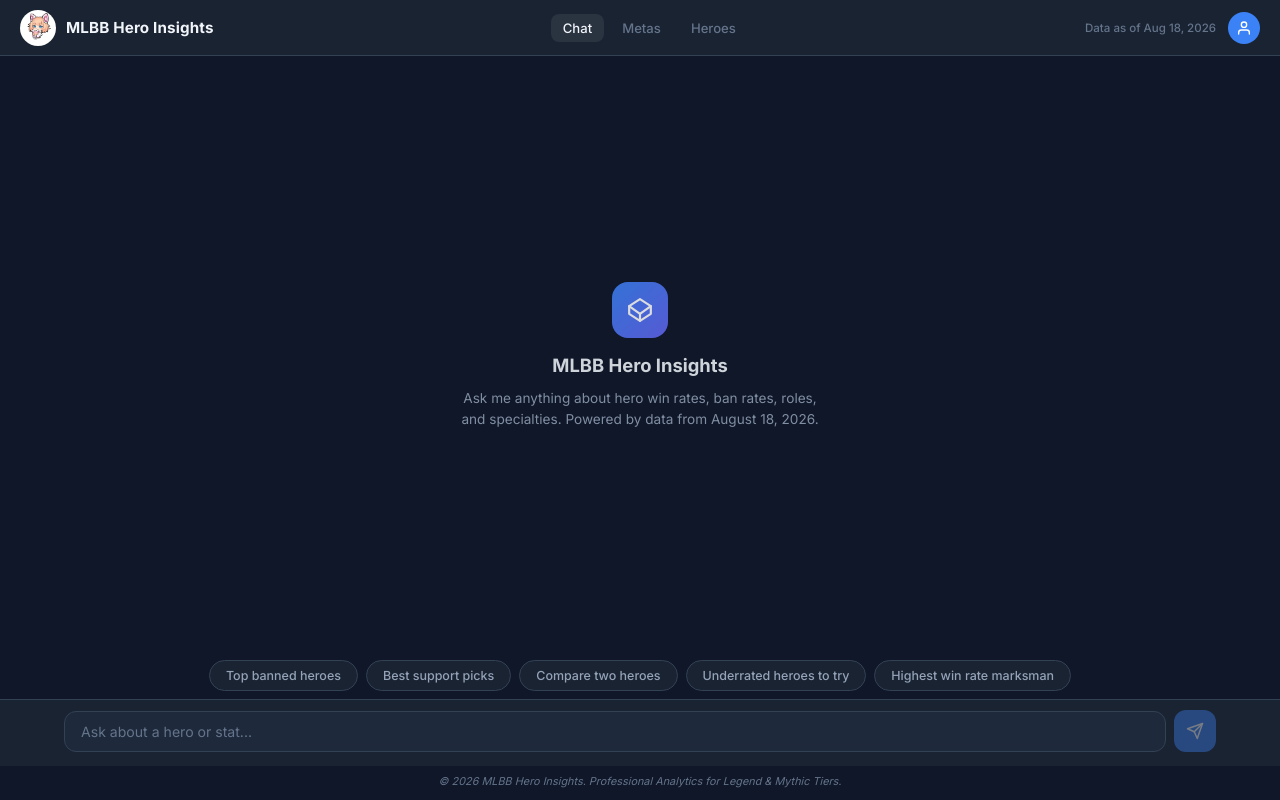
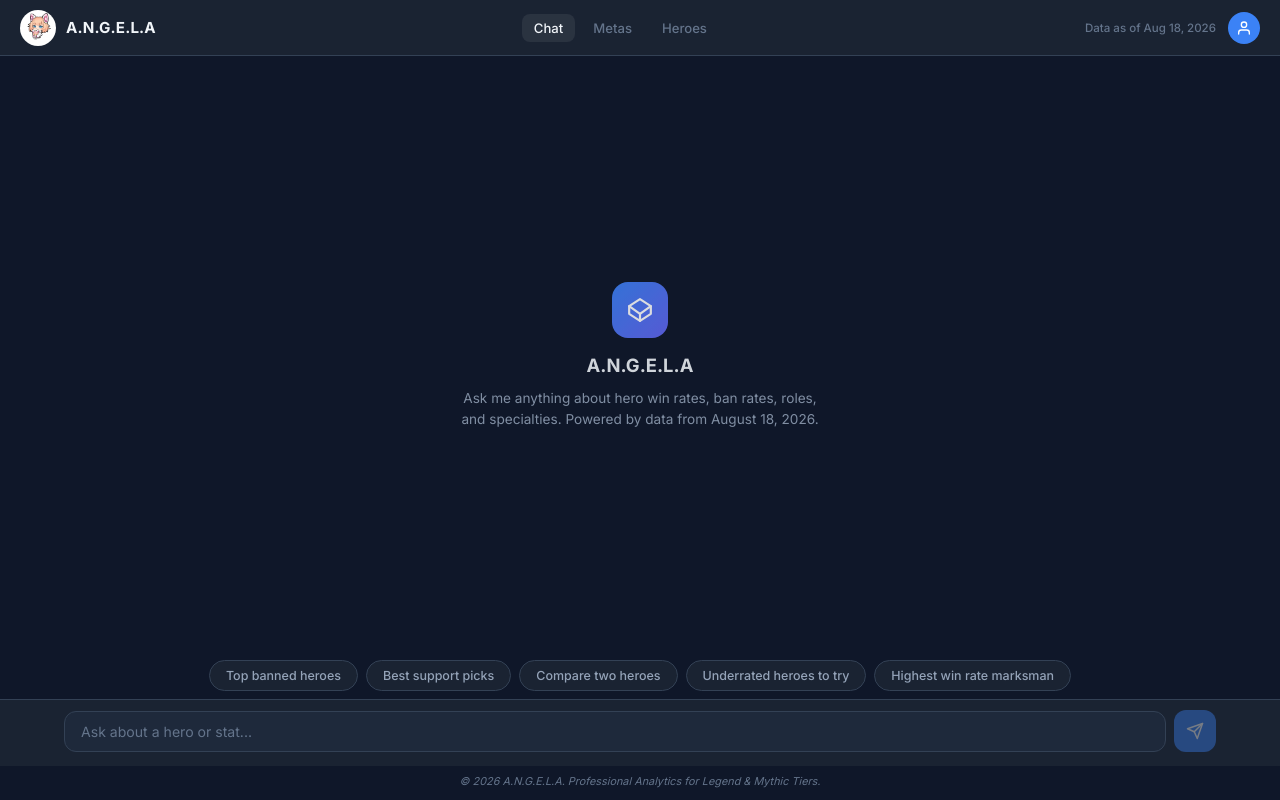
Before and after one commit to Yezez9/ML_GPT-OSS-120B-democase, a React (Vite) app: page / in a window 1280 px wide. Built offline with nearby package versions, Linux system fonts and the light colour scheme.

Commit message:
Rename MLBB Hero Insights to A.N.G.E.L.A across all pages

```diff
--- a/index.html
+++ b/index.html
@@ -3,7 +3,7 @@
   <head>
     <meta charset="UTF-8" />
     <meta name="viewport" content="width=device-width, initial-scale=1.0" />
-    <title>MLBB Hero Insights</title>
+    <title>A.N.G.E.L.A</title>
     <link rel="preconnect" href="https://fonts.googleapis.com" />
     <link rel="preconnect" href="https://fonts.gstatic.com" crossorigin />
     <link href="https://fonts.googleapis.com/css2?family=Inter:wght@400;500;600;700&display=swap" rel="stylesheet" />
--- a/src/components/Chat.css
+++ b/src/components/Chat.css
@@ -1,5 +1,5 @@
 /* ═══════════════════════════════════════════
-   Chat.css — MLBB Hero Insights chat styles
+   Chat.css — A.N.G.E.L.A chat styles
    ═══════════════════════════════════════════ */
 
 /* ─── Shell ─── */
--- a/src/components/Chat.jsx
+++ b/src/components/Chat.jsx
@@ -135,7 +135,7 @@ export default function Chat() {
             alt="AI Assistant Avatar"
             className="nav-avatar-img"
           />
-          <span className="nav-title">MLBB Hero Insights</span>
+          <span className="nav-title">A.N.G.E.L.A</span>
         </div>
 
         <div className="nav-center">
@@ -161,7 +161,7 @@ export default function Chat() {
               <div className="empty-icon">
                 <ShieldIcon />
               </div>
-              <h2 className="empty-title">MLBB Hero Insights</h2>
+              <h2 className="empty-title">A.N.G.E.L.A</h2>
               <p className="empty-sub">
                 Ask me anything about hero win rates, ban rates, roles, and
                 specialties. Powered by data from August 18, 2026.
@@ -241,7 +241,7 @@ export default function Chat() {
 
       {/* ═══ FOOTER ═══ */}
       <footer className="footer">
-        © 2026 MLBB Hero Insights. Professional Analytics for Legend &amp; Mythic Tiers.
+        © 2026 A.N.G.E.L.A. Professional Analytics for Legend &amp; Mythic Tiers.
       </footer>
     </div>
   );
```
